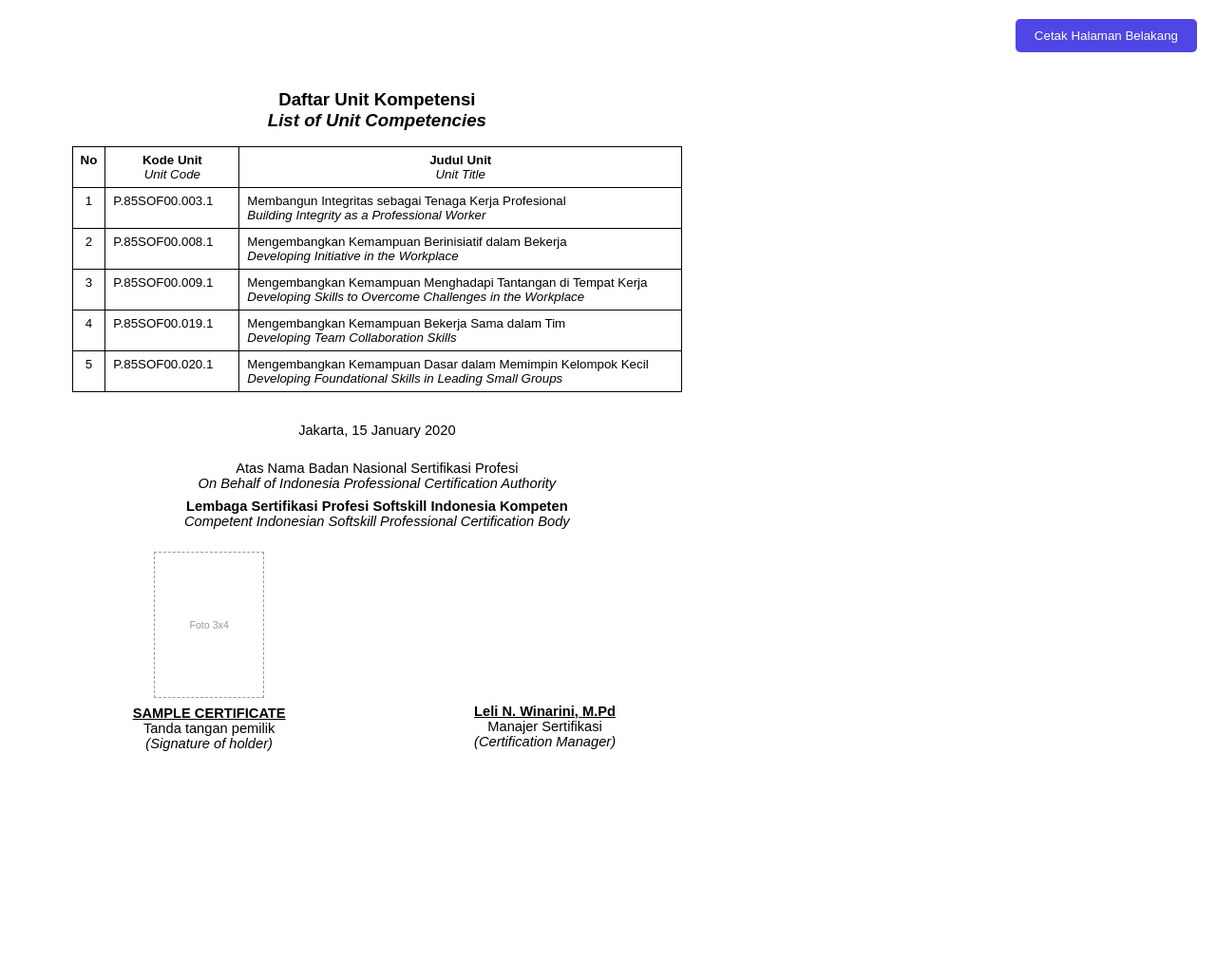
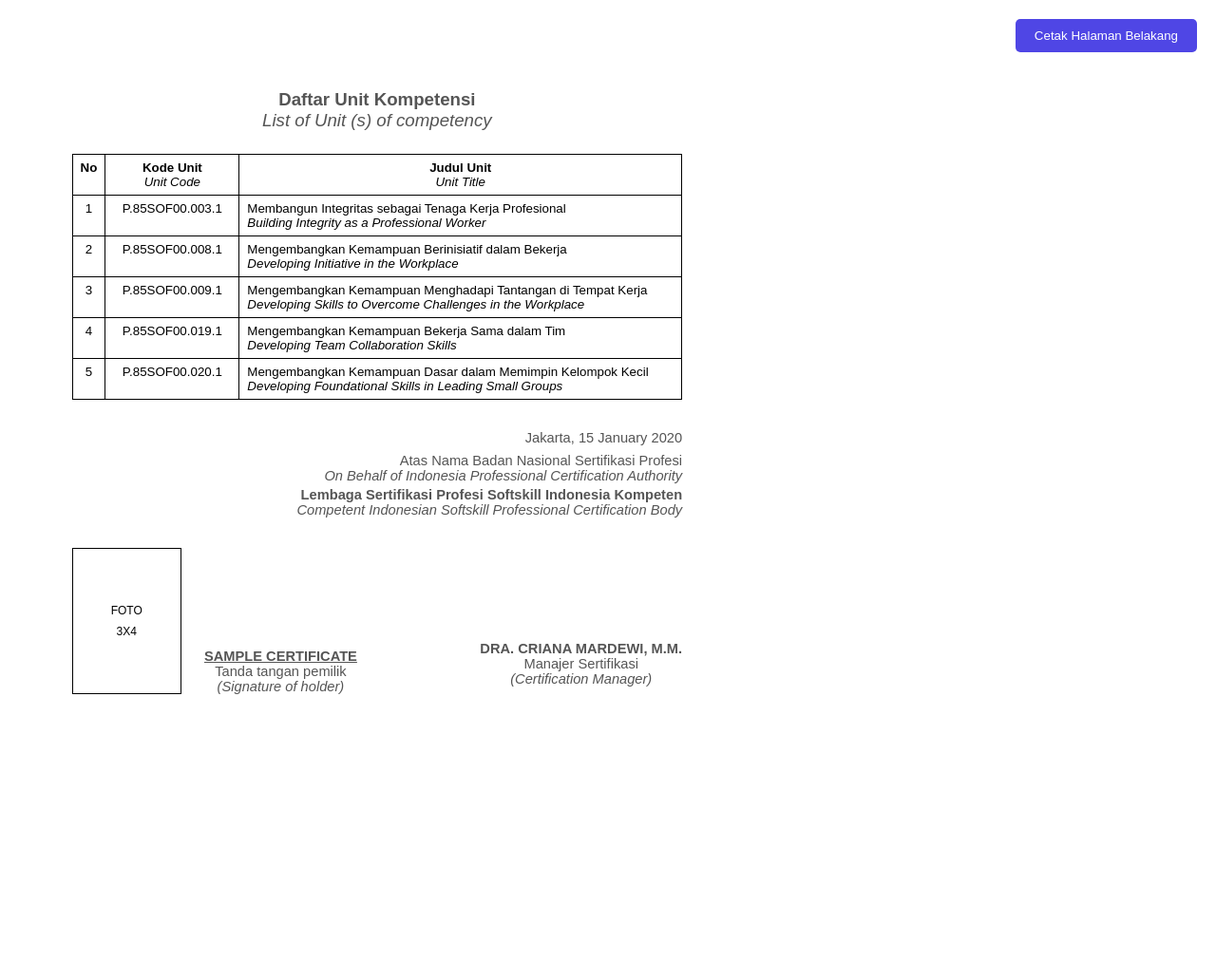
Before and after one commit to Ham171105/KP_LSP-Softskill, a Laravel app: page /certificates/1/print/back in a window 1280 px wide. Shown: the top 1031 px of the page at 95% size. Run offline with Laravel 12, Linux system fonts and the light colour scheme; a user stored in the database is signed in; data comes from the database, SQL or seed files in the repository; tables that the repository leaves empty hold one stand-in row (values such as "Sample post").

Commit message:
update logo favicon

```diff
--- a/public/css/style.css
+++ b/public/css/style.css
@@ -45,6 +45,7 @@
 
 html {
     scroll-behavior: smooth;
+    overflow-y: scroll;
 }
 
 body {
--- a/resources/views/certificates/templates/kom_front.blade.php
+++ b/resources/views/certificates/templates/kom_front.blade.php
@@ -3,6 +3,7 @@
 <head>
     <meta charset="UTF-8">
     <title>Cetak Depan - Komunikasi</title>
+    <link rel="icon" type="image/png" href="{{ asset('images/logo-icon.png') }}">
     <style>
         @page {
             size: A4 portrait;
--- a/resources/views/certificates/templates/kpm_back.blade.php
+++ b/resources/views/certificates/templates/kpm_back.blade.php
@@ -3,6 +3,7 @@
 <head>
     <meta charset="UTF-8">
     <title>Cetak Belakang - Kepemimpinan</title>
+    <link rel="icon" type="image/png" href="{{ asset('images/logo-icon.png') }}">
     <style>
         @page {
             size: A4 portrait;
@@ -13,6 +14,7 @@
             padding: 0;
             font-family: Arial, sans-serif;
             background: #fff;
+            color: #000;
         }
         .page {
             width: 210mm;
@@ -25,16 +27,27 @@
         .font-bold { font-weight: bold; }
         .font-italic { font-style: italic; }
         .text-lg { font-size: 14pt; }
-        .mt-4 { margin-top: 1rem; }
-        .mt-6 { margin-top: 1.5rem; }
-        .mt-8 { margin-top: 2rem; }
+
+        .header-title {
+            text-align: center;
+            font-weight: bold;
+            font-size: 14pt;
+            color: #555;
+        }
+        .header-subtitle {
+            text-align: center;
+            font-style: italic;
+            font-size: 14pt;
+            color: #555;
+            margin-bottom: 1.5rem;
+        }
 
         table {
             width: 100%;
             border-collapse: collapse;
-            margin-top: 1rem;
             font-size: 10pt;
             border: 1px solid #000;
+            color: #000;
         }
         th, td {
             border: 1px solid #000;
@@ -46,40 +59,48 @@
             text-align: center;
         }
 
-        .atas-nama {
-            text-align: center;
+        .footer-section {
+            margin-top: 2rem;
+            color: #555;
             font-size: 11pt;
-            margin-top: 1.5rem;
         }
 
-        .signature-section {
+        .footer-text-right {
+            text-align: right;
+        }
+
+        .signature-container {
             display: flex;
             justify-content: space-between;
-            margin-top: 1.5rem;
-            font-size: 11pt;
+            align-items: flex-end;
+            margin-top: 2rem;
         }
+
         .signature-left {
-            text-align: center;
-            width: 45%;
+            display: flex;
+            gap: 1.5rem;
+            align-items: flex-end;
         }
-        .signature-right {
-            text-align: center;
-            width: 45%;
-        }
-        .photo-placeholder {
+
+        .photo-box {
             width: 30mm;
             height: 40mm;
-            border: 1px dashed #999;
-            margin: 0 auto 8px auto;
+            border: 1px solid #000;
             display: flex;
+            flex-direction: column;
             align-items: center;
             justify-content: center;
-            font-size: 8pt;
-            color: #999;
+            font-size: 9pt;
+            color: #000;
         }
-        .signature-space {
-            height: 40mm;
-            margin-bottom: 8px;
+
+        .holder-signature {
+            text-align: center;
+        }
+
+        .manager-signature {
+            text-align: center;
+            padding-bottom: 2mm;
         }
 
         .btn-print {
@@ -101,7 +122,7 @@
             body { -webkit-print-color-adjust: exact; print-color-adjust: exact; }
             table { border: 1px solid #000 !important; }
             th, td { border: 1px solid #000 !important; }
-            .photo-placeholder { border: 1px dashed #ccc !important; }
+            .photo-box { border: 1px solid #000 !important; }
         }
     </style>
 </head>
@@ -110,22 +131,22 @@
 
     <div class="page">
         <!-- Title -->
-        <div class="text-center font-bold text-lg">Daftar Unit Kompetensi</div>
-        <div class="text-center font-bold font-italic text-lg">List of Unit Competencies</div>
+        <div class="header-title">Daftar Unit Kompetensi</div>
+        <div class="header-subtitle">List of Unit (s) of competency</div>
 
         <!-- Table -->
         <table>
             <thead>
                 <tr>
-                    <th style="width: 5%">No</th>
-                    <th style="width: 22%">Kode Unit<br><span style="font-style: italic; font-weight: normal;">Unit Code</span></th>
-                    <th style="width: 73%">Judul Unit<br><span style="font-style: italic; font-weight: normal;">Unit Title</span></th>
+                    <th style="width: 5%"><span class="font-bold">No</span></th>
+                    <th style="width: 22%"><span class="font-bold">Kode Unit</span><br><span style="font-style: italic; font-weight: normal;">Unit Code</span></th>
+                    <th style="width: 73%"><span class="font-bold">Judul Unit</span><br><span style="font-style: italic; font-weight: normal;">Unit Title</span></th>
                 </tr>
             </thead>
             <tbody>
                 <tr>
                     <td class="text-center">1</td>
-                    <td>P.85SOF00.003.1</td>
+                    <td class="text-center">P.85SOF00.003.1</td>
                     <td>
                         Membangun Integritas sebagai Tenaga Kerja Profesional<br>
                         <span style="font-style: italic;">Building Integrity as a Professional Worker</span>
@@ -133,7 +154,7 @@
                 </tr>
                 <tr>
                     <td class="text-center">2</td>
-                    <td>P.85SOF00.008.1</td>
+                    <td class="text-center">P.85SOF00.008.1</td>
                     <td>
                         Mengembangkan Kemampuan Berinisiatif dalam Bekerja<br>
                         <span style="font-style: italic;">Developing Initiative in the Workplace</span>
@@ -141,7 +162,7 @@
                 </tr>
                 <tr>
                     <td class="text-center">3</td>
-                    <td>P.85SOF00.009.1</td>
+                    <td class="text-center">P.85SOF00.009.1</td>
                     <td>
                         Mengembangkan Kemampuan Menghadapi Tantangan di Tempat Kerja<br>
                         <span style="font-style: italic;">Developing Skills to Overcome Challenges in the Workplace</span>
@@ -149,7 +170,7 @@
                 </tr>
                 <tr>
                     <td class="text-center">4</td>
-                    <td>P.85SOF00.019.1</td>
+                    <td class="text-center">P.85SOF00.019.1</td>
                     <td>
                         Mengembangkan Kemampuan Bekerja Sama dalam Tim<br>
                         <span style="font-style: italic;">Developing Team Collaboration Skills</span>
@@ -157,7 +178,7 @@
                 </tr>
                 <tr>
                     <td class="text-center">5</td>
-                    <td>P.85SOF00.020.1</td>
+                    <td class="text-center">P.85SOF00.020.1</td>
                     <td>
                         Mengembangkan Kemampuan Dasar dalam Memimpin Kelompok Kecil<br>
                         <span style="font-style: italic;">Developing Foundational Skills in Leading Small Groups</span>
@@ -166,35 +187,37 @@
             </tbody>
         </table>
 
-        <!-- Date -->
-        <div class="mt-8" style="text-align: center; font-size: 11pt;">
-            Jakarta, {{ \Carbon\Carbon::parse($certificate->issue_date)->translatedFormat('d F Y') }}
-        </div>
+        <!-- Footer Section -->
+        <div class="footer-section">
+            <div class="footer-text-right">
+                <div>Jakarta, {{ \Carbon\Carbon::parse($certificate->issue_date)->translatedFormat('d F Y') }}</div>
+                <div style="margin-top: 0.5rem;">Atas Nama Badan Nasional Sertifikasi Profesi</div>
+                <div class="font-italic">On Behalf of Indonesia Professional Certification Authority</div>
+                <div class="font-bold" style="margin-top: 0.25rem;">Lembaga Sertifikasi Profesi Softskill Indonesia Kompeten</div>
+                <div class="font-italic">Competent Indonesian Softskill Professional Certification Body</div>
+            </div>
 
-        <!-- Atas Nama Section -->
-        <div class="atas-nama">
-            Atas Nama Badan Nasional Sertifikasi Profesi<br>
-            <span class="font-italic">On Behalf of Indonesia Professional Certification Authority</span>
-        </div>
+            <!-- Signatures -->
+            <div class="signature-container">
+                <!-- Left: Foto and Holder Signature -->
+                <div class="signature-left">
+                    <div class="photo-box">
+                        <span>FOTO</span>
+                        <span style="margin-top: 0.5rem;">3X4</span>
+                    </div>
+                    <div class="holder-signature">
+                        <div class="font-bold" style="text-decoration: underline; text-transform: uppercase;">{{ $certificate->participant_name }}</div>
+                        <div>Tanda tangan pemilik</div>
+                        <div class="font-italic">(Signature of holder)</div>
+                    </div>
+                </div>
 
-        <div class="atas-nama" style="margin-top: 0.5rem;">
-            <span class="font-bold">Lembaga Sertifikasi Profesi Softskill Indonesia Kompeten</span><br>
-            <span class="font-italic">Competent Indonesian Softskill Professional Certification Body</span>
-        </div>
-
-        <!-- Dual Signature Section -->
-        <div class="signature-section">
-            <div class="signature-left">
-                <div class="photo-placeholder">Foto 3x4</div>
-                <span class="font-bold" style="text-decoration: underline; text-transform: uppercase;">{{ $certificate->participant_name }}</span><br>
-                Tanda tangan pemilik<br>
-                <span class="font-italic">(Signature of holder)</span>
-            </div>
-            <div class="signature-right">
-                <div class="signature-space"></div>
-                <span class="font-bold" style="text-decoration: underline;">Leli N. Winarini, M.Pd</span><br>
-                Manajer Sertifikasi<br>
-                <span class="font-italic">(Certification Manager)</span>
+                <!-- Right: Manager Signature -->
+                <div class="manager-signature">
+                    <div class="font-bold">DRA. CRIANA MARDEWI, M.M.</div>
+                    <div>Manajer Sertifikasi</div>
+                    <div class="font-italic">(Certification Manager)</div>
+                </div>
             </div>
         </div>
     </div>
--- a/resources/views/certificates/templates/kpm_front.blade.php
+++ b/resources/views/certificates/templates/kpm_front.blade.php
@@ -3,6 +3,7 @@
 <head>
     <meta charset="UTF-8">
     <title>Cetak Depan - Kepemimpinan</title>
+    <link rel="icon" type="image/png" href="{{ asset('images/logo-icon.png') }}">
     <style>
         @page {
             size: A4 portrait;
--- a/resources/views/certificates/templates/pm_front.blade.php
+++ b/resources/views/certificates/templates/pm_front.blade.php
@@ -3,6 +3,7 @@
 <head>
     <meta charset="UTF-8">
     <title>Cetak Depan - Pemecahan Masalah</title>
+    <link rel="icon" type="image/png" href="{{ asset('images/logo-icon.png') }}">
     <style>
         @page {
             size: A4 portrait;
--- a/resources/views/dashboard/category.blade.php
+++ b/resources/views/dashboard/category.blade.php
@@ -46,7 +46,7 @@
                 @csrf
                 <div class="form-group">
                     <label class="form-label">Nama Peserta</label>
-                    <input type="text" name="participant_name" class="form-control" required placeholder="Cth: Budi Santoso" value="{{ old('participant_name') }}">
+                    <input type="text" name="participant_name" class="form-control" required placeholder="Cth: Ilham huda" value="{{ old('participant_name') }}">
                 </div>
 
                 <div class="form-group">
--- a/resources/views/layouts/app.blade.php
+++ b/resources/views/layouts/app.blade.php
@@ -6,6 +6,7 @@
     <title>Sistem Sertifikasi - LSP Softskill Indonesia Kompeten</title>
     <meta name="description" content="Sistem Pengelolaan dan Pencetakan Sertifikat BNSP - LSP Softskill Indonesia Kompeten">
     <link rel="stylesheet" href="{{ asset('css/style.css') }}">
+    <link rel="icon" type="image/png" href="{{ asset('images/logo-icon.png') }}">
 </head>
 <body>
     @auth
```
Also changed, not shown: resources/views/certificates/templates/kom_back.blade.php (+85 -62 lines), resources/views/certificates/templates/pm_back.blade.php (+83 -60 lines), public/images/logo-icon.png (added).
